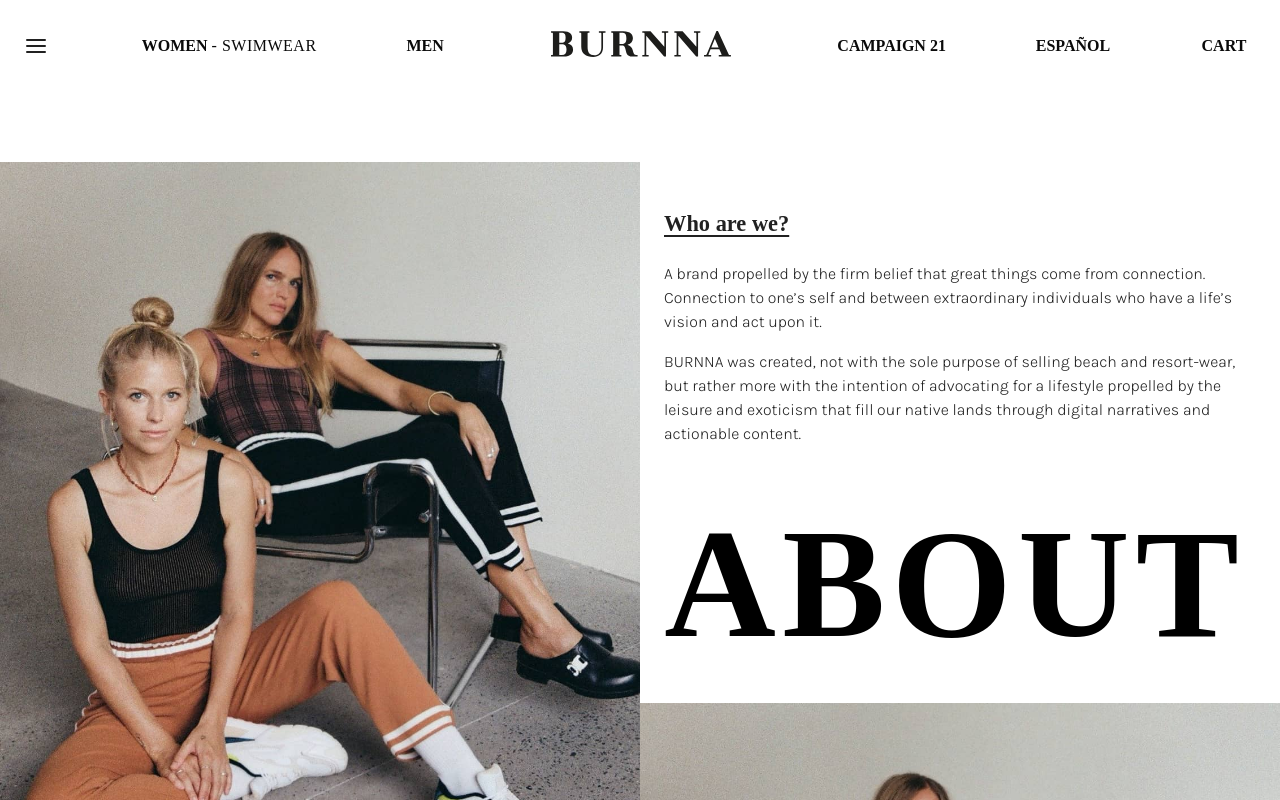
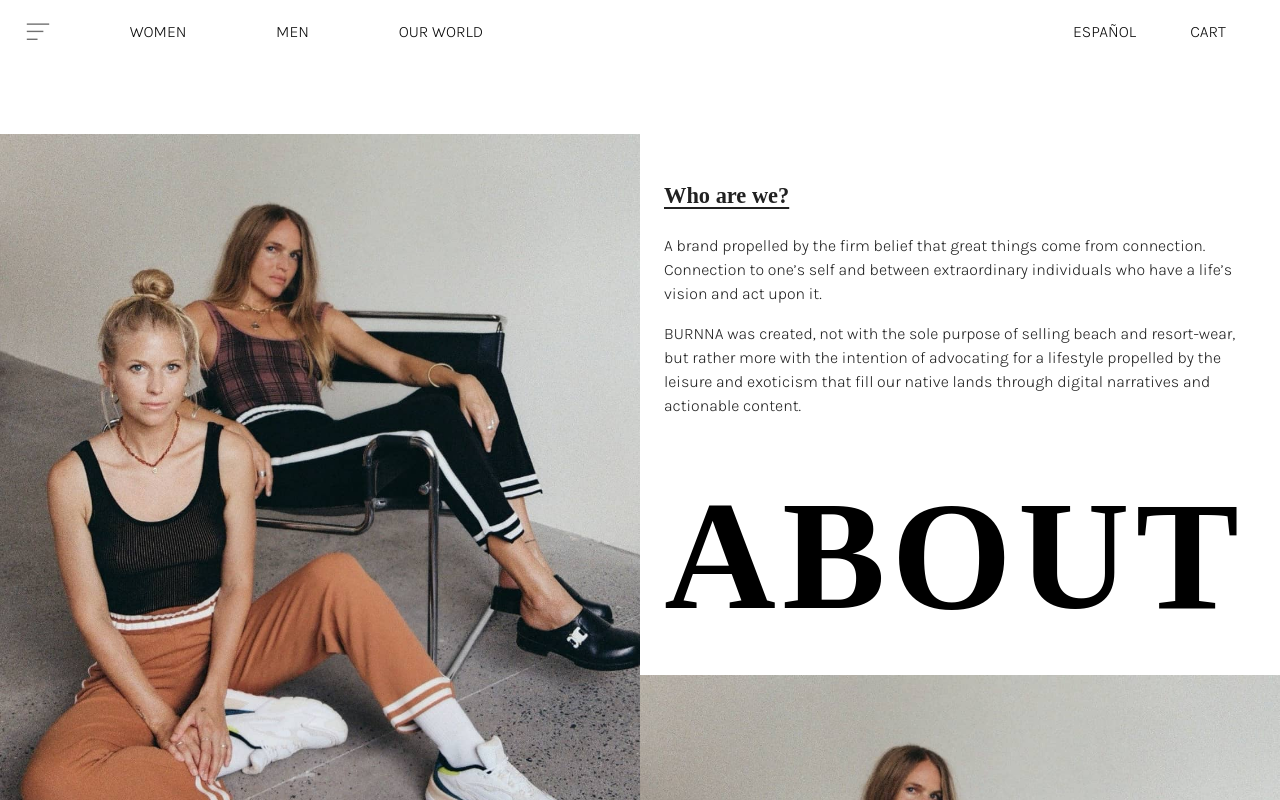
Before and after one commit to christiandp7/burnna-website, a React (Create React App) app: page /about in a window 1280 px wide. Built offline with nearby package versions, Linux system fonts and the light colour scheme.

Commit message:
:lipstick: Update Header - 3th XD
Add Burguer menu

```diff
--- a/package.json
+++ b/package.json
@@ -8,6 +8,7 @@
     "@testing-library/jest-dom": "^5.11.4",
     "@testing-library/react": "^11.1.0",
     "@testing-library/user-event": "^12.1.10",
+    "classnames": "^2.3.1",
     "react": "^17.0.2",
     "react-custom-scrollbars-2": "^4.4.0",
     "react-dom": "^17.0.2",
--- /dev/null
+++ b/src/assets/svg/Burguer.jsx
@@ -0,0 +1,36 @@
+import React from 'react'
+
+const Burguer = () => {
+	return (
+		<svg
+			width="32"
+			height="32"
+			viewBox="0 0 32 32"
+			fill="none"
+			xmlns="http://www.w3.org/2000/svg">
+			<path
+				d="M4 24.333H14.6667"
+				stroke="black"
+				stroke-width="1.6"
+				stroke-linecap="square"
+				stroke-linejoin="round"
+			/>
+			<path
+				d="M4 15.333H21.3333"
+				stroke="black"
+				stroke-width="1.6"
+				stroke-linecap="square"
+				stroke-linejoin="round"
+			/>
+			<path
+				d="M4 7H28"
+				stroke="black"
+				stroke-width="1.6"
+				stroke-linecap="square"
+				stroke-linejoin="round"
+			/>
+		</svg>
+	)
+}
+
+export default Burguer
--- a/src/components/Header/Header.jsx
+++ b/src/components/Header/Header.jsx
@@ -1,4 +1,5 @@
 import React, { useContext } from 'react'
+import cx from 'classnames'
 import { NavLink } from 'react-router-dom'
 import AppBar from '@material-ui/core/AppBar'
 import Toolbar from '@material-ui/core/Toolbar'
@@ -14,19 +15,25 @@ import { makeStyles } from '@material-ui/core/styles'
 import DrawerContext from '../../context/DrawerContext'
 // assets
 import LogoText from '../../assets/svg/LogoText'
+import Burguer from '../../assets/svg/Burguer'
 import Button from '@material-ui/core/Button'
+import Grid from '@material-ui/core/Grid'
 
 const Header = ({ openSidebar, infoLayout = false, ...props }) => {
 	const classes = useStyles(props)
 	const { setCartOpen } = useContext(DrawerContext)
 
 	return (
-		<AppBar className={classes.appBar} color="white" position="static">
+		<div className={classes.appBarWrapper}>
+			<AppBar
+				className={classes.appBar}
+				color="white"
+				position="static">
 				<Container>
 					<div className={classes.menuButtonContainer}></div>
 					<Toolbar
 						className={classes.toolbar}
-					component="ul"
+						// component="ul"
 						disableGutters={true}>
 						{infoLayout ? (
 							<Hidden mdUp>
@@ -36,7 +43,7 @@ const Header = ({ openSidebar, infoLayout = false, ...props }) => {
 									color="inherit"
 									aria-label="menu"
 									onClick={() => openSidebar(true)}>
-								<FiMenu />
+									<Burguer />
 								</IconButton>
 							</Hidden>
 						) : (
@@ -46,34 +53,46 @@ const Header = ({ openSidebar, infoLayout = false, ...props }) => {
 								color="inherit"
 								aria-label="menu"
 								onClick={() => openSidebar(true)}>
-							<FiMenu />
+								<Burguer />
 							</IconButton>
 						)}
+						<Grid container spacing={0}>
+							<Grid item container xs>
+								<ul
+									className={`${classes.linklist} ${classes.linklistLeft}`}>
 									<li>
-						<Link className={classes.link} underline="none" href="#">
-							Women <span>- SWIMWEAR</span>
+										<Link
+											className={classes.link}
+											underline="none"
+											href="#">
+											Women
 										</Link>
 									</li>
 									<li>
-						<Link className={classes.link} underline="none" href="#">
+										<Link
+											className={classes.link}
+											underline="none"
+											href="#">
 											Men
 										</Link>
 									</li>
-					{/* <li>
-						<Link className={classes.link} underline="none" href="#">
-							Explore
-						</Link>
-					</li> */}
-					<NavLink to="/" className={classes.logoLink}>
-						<LogoText className={classes.logo} />
-					</NavLink>
 									<li>
-						<Link className={classes.link} underline="none" href="#">
-							Campaign 21
+										<Link
+											className={classes.link}
+											underline="none"
+											href="#">
+											Our World
 										</Link>
 									</li>
+								</ul>
+							</Grid>
+							<Grid item container xs justify="flex-end">
+								<ul className={classes.linklist}>
 									<li>
-						<Link className={classes.link} underline="none" href="#">
+										<Link
+											className={classes.link}
+											underline="none"
+											href="#">
 											Español
 										</Link>
 									</li>
@@ -88,26 +107,21 @@ const Header = ({ openSidebar, infoLayout = false, ...props }) => {
 											Cart
 										</Button>
 									</li>
-					<Hidden mdUp>
-						<IconButton
-							edge="start"
-							className={classes.menuButton}
-							color="inherit"
-							aria-label="menu"
-							onClick={() => openSidebar(true)}>
-							<FiMenu />
-						</IconButton>
-					</Hidden>
+								</ul>
+							</Grid>
+						</Grid>
 					</Toolbar>
 				</Container>
 			</AppBar>
+		</div>
 	)
 }
 
 const useStyles = makeStyles(theme => ({
 	// AppBar
+	appBarWrapper: {},
 	appBar: {
-		fontFamily: theme.typography.h6.fontFamily,
+		// fontFamily: theme.typography.h6.fontFamily,
 		textTransform: 'uppercase',
 		boxShadow: 'none',
 	},
@@ -122,7 +136,7 @@ const useStyles = makeStyles(theme => ({
 		[theme.breakpoints.down('sm')]: {
 			justifyContent: 'center',
 		},
-		'& > li': {
+		'& li': {
 			// marginBottom: '35px',
 			[theme.breakpoints.down('sm')]: {
 				display: 'none',
@@ -130,9 +144,26 @@ const useStyles = makeStyles(theme => ({
 		},
 	},
 	// Links
+	linklist: {
+		display: 'flex',
+		alignItems: 'center',
+		margin: 0,
+		padding: 0,
+		listStyle: 'none',
+		'& > li': {
+			margin: `0 ${theme.spacing(2)}px`,
+		},
+	},
+	linklistLeft: {
+		flexGrow: 0.6,
+		justifyContent: 'space-evenly',
+	},
+	linklistRight: {
+		justifyContent: 'flex-end',
+	},
 	link: {
-		fontFamily: theme.typography.h6.fontFamily,
-		fontWeight: 700,
+		// fontFamily: theme.typography.h6.fontFamily,
+		fontWeight: 200,
 		fontSize: theme.typography.subtitle1.fontSize,
 		color: theme.palette.primary.main,
 		padding: '5px 8px',
@@ -161,9 +192,24 @@ const useStyles = makeStyles(theme => ({
 	},
 	// menuButton
 	menuButton: {
+		color: theme.palette.neutral.main,
 		[theme.breakpoints.down('sm')]: {
 			position: 'absolute',
 			left: theme.spacing(1),
+		},
+		'& svg': {
+			width: '28px',
+			height: 'auto',
+			'& path': {
+				stroke: theme.palette.neutral.main,
+			},
+		},
+		'&:hover': {
+			'& svg': {
+				'& path': {
+					stroke: theme.palette.primary.main,
+				},
+			},
 		},
 	},
 }))
```
Also changed, not shown: src/components/Header/Header-old.jsx (added, +171 -0 lines), 1 other file (tests, documents, lock files or other folders). Lines whose indentation alone changed are shown as unchanged.
